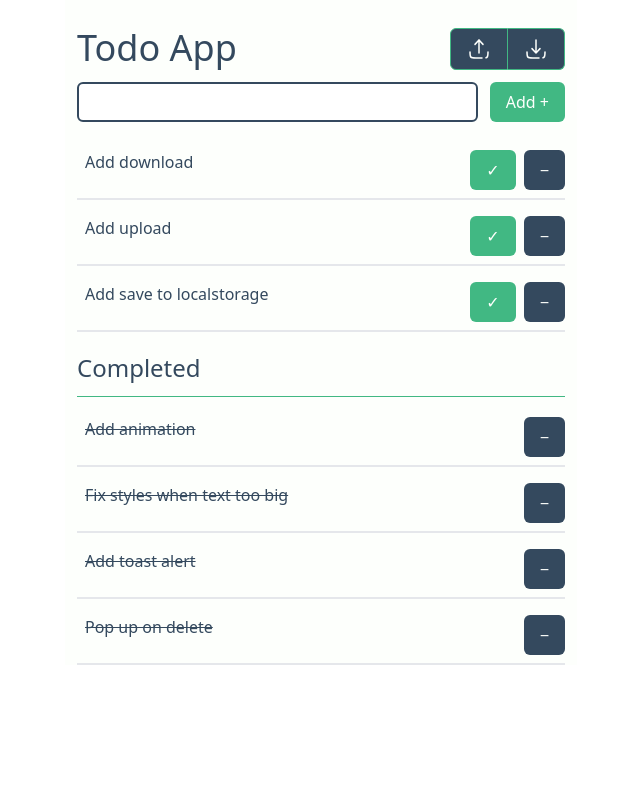
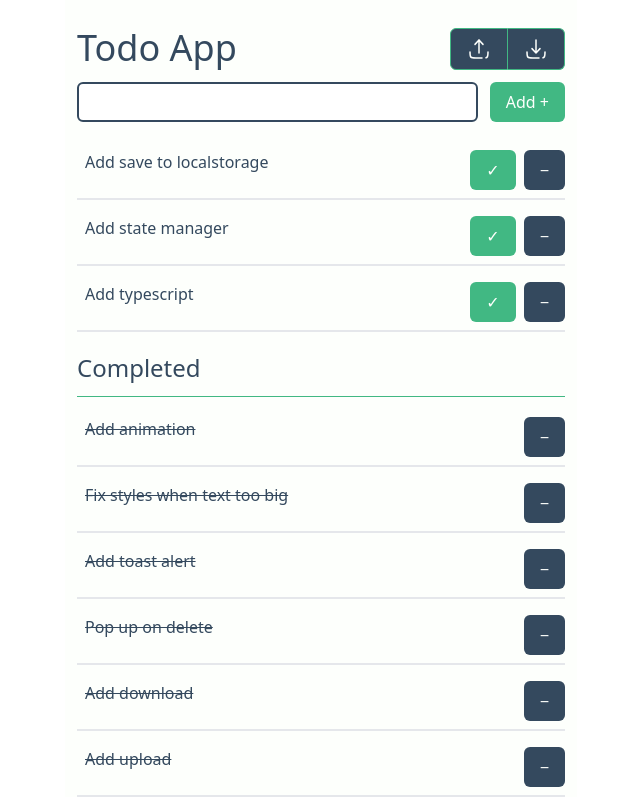
Before and after one commit to BogdanXoxl/todo-vue, a Vue app: page / in a window 1280 px wide. Shown: the whole page, without its empty margins (319-959 px from the left). Built offline with nearby package versions, Linux system fonts and the light colour scheme.

Commit message:
refactor: 💡 list

```diff
--- a/src/App.vue
+++ b/src/App.vue
@@ -49,9 +49,11 @@ export default {
         { id: 2, title: "Fix styles when text too big", completed: true },
         { id: 3, title: "Add toast alert", completed: true },
         { id: 4, title: "Pop up on delete", completed: true },
-        { id: 5, title: "Add download", completed: false },
-        { id: 6, title: "Add upload", completed: false },
-        { id: 7, title: "Add save to localstorage", completed: false }
+        { id: 5, title: "Add download", completed: true },
+        { id: 6, title: "Add upload", completed: true },
+        { id: 7, title: "Add save to localstorage", completed: false },
+        { id: 8, title: "Add state manager", completed: false },
+        { id: 9, title: "Add typescript", completed: false }
       ]
     };
   },
```
